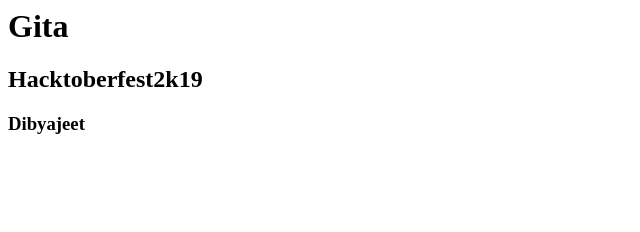
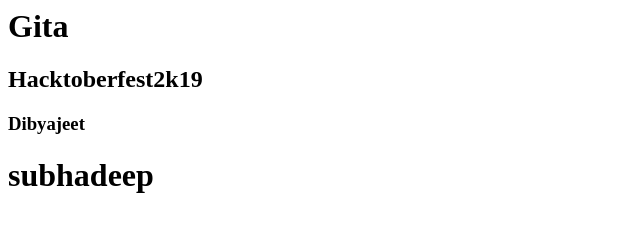
Before and after one commit to SP2224/satyahackfest, a plain HTML site: page index.html in a window 1280 px wide. Shown: the whole page, without its empty margins (0-640 px from the left). Drawn offline with Linux system fonts and the light colour scheme.

Commit message:
update index.html

```diff
--- a/index.html
+++ b/index.html
@@ -1,3 +1,4 @@
 <h1>Gita<h1/>
 <h2>Hacktoberfest2k19</h1>
   <h3>Dibyajeet</h3>
+  <h1> subhadeep </h1>
```
